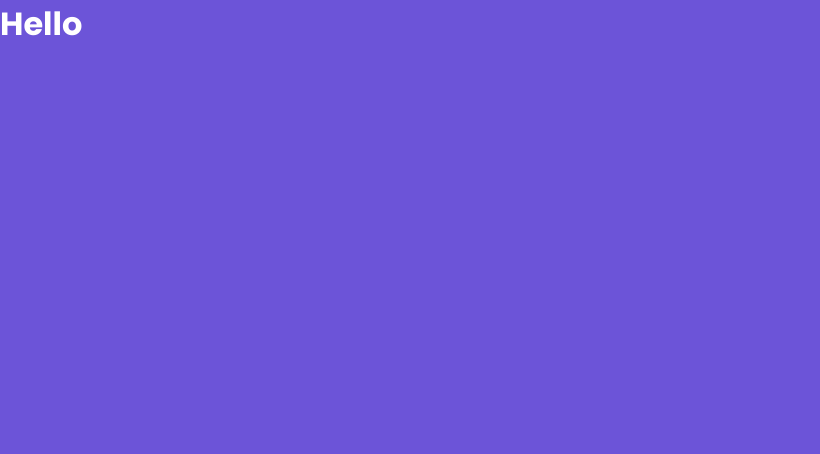
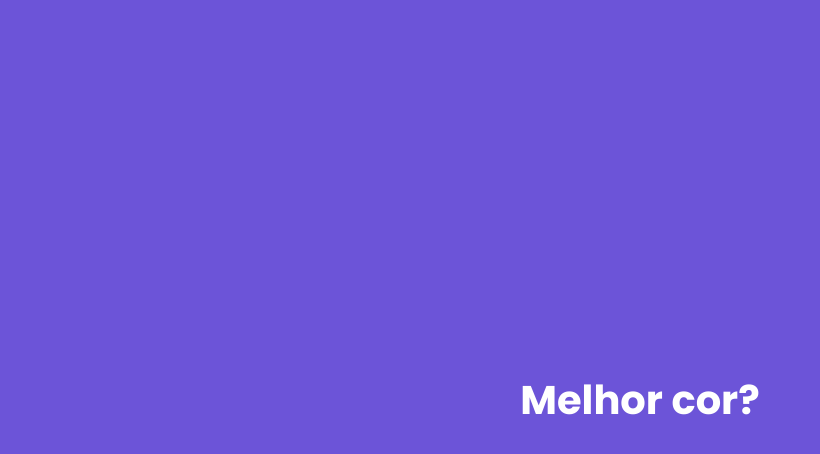
Before and after one commit to wagnnermorais/Next-React-Full-Course, a Next.js app in the folder projects/02 - NEXT Quiz/: page / in a window 1280 px wide. Shown: the top 454 px of the page, without its empty margins (0-820 px from the left). Built offline with nearby package versions, Linux system fonts and the light colour scheme.

Commit message:
feat: changing to ts and adding question component

```diff
--- a/projects/02 - NEXT Quiz/src/pages/index.js
+++ /dev/null
@@ -1,15 +0,0 @@
-import Head from "next/head";
-
-export default function Home() {
-  return (
-    <>
-      <Head>
-        <title>Create Next App</title>
-        <meta name="description" content="Generated by create next app" />
-        <meta name="viewport" content="width=device-width, initial-scale=1" />
-        <link rel="icon" href="/favicon.ico" />
-      </Head>
-      <h1>Hello</h1>
-    </>
-  );
-}
--- /dev/null
+++ b/projects/02 - NEXT Quiz/src/pages/index.tsx
@@ -0,0 +1,25 @@
+import Head from "next/head";
+import Question from "../components/Question";
+import styles from "../styles/Home.module.css";
+import QuestionModel from "../../models/question";
+import AnswerModel from "../../models/answer";
+
+export default function Home() {
+  const testQuestion = new QuestionModel(1, "Melhor cor?", [
+    AnswerModel.wrongAnswer("Green"),
+    AnswerModel.wrongAnswer("Red"),
+    AnswerModel.wrongAnswer("Blue"),
+    AnswerModel.rightAnswer("Black"),
+  ]);
+  return (
+    <div className={styles.homeContainer}>
+      <Head>
+        <title>Create Next App</title>
+        <meta name="description" content="Generated by create next app" />
+        <meta name="viewport" content="width=device-width, initial-scale=1" />
+        <link rel="icon" href="/favicon.ico" />
+      </Head>
+      <Question value={testQuestion} />
+    </div>
+  );
+}
--- /dev/null
+++ b/projects/02 - NEXT Quiz/src/styles/Home.module.css
@@ -0,0 +1,6 @@
+.homeContainer {
+  display: flex;
+  align-items: center;
+  justify-content: center;
+  min-height: 100dvh;
+}
```
